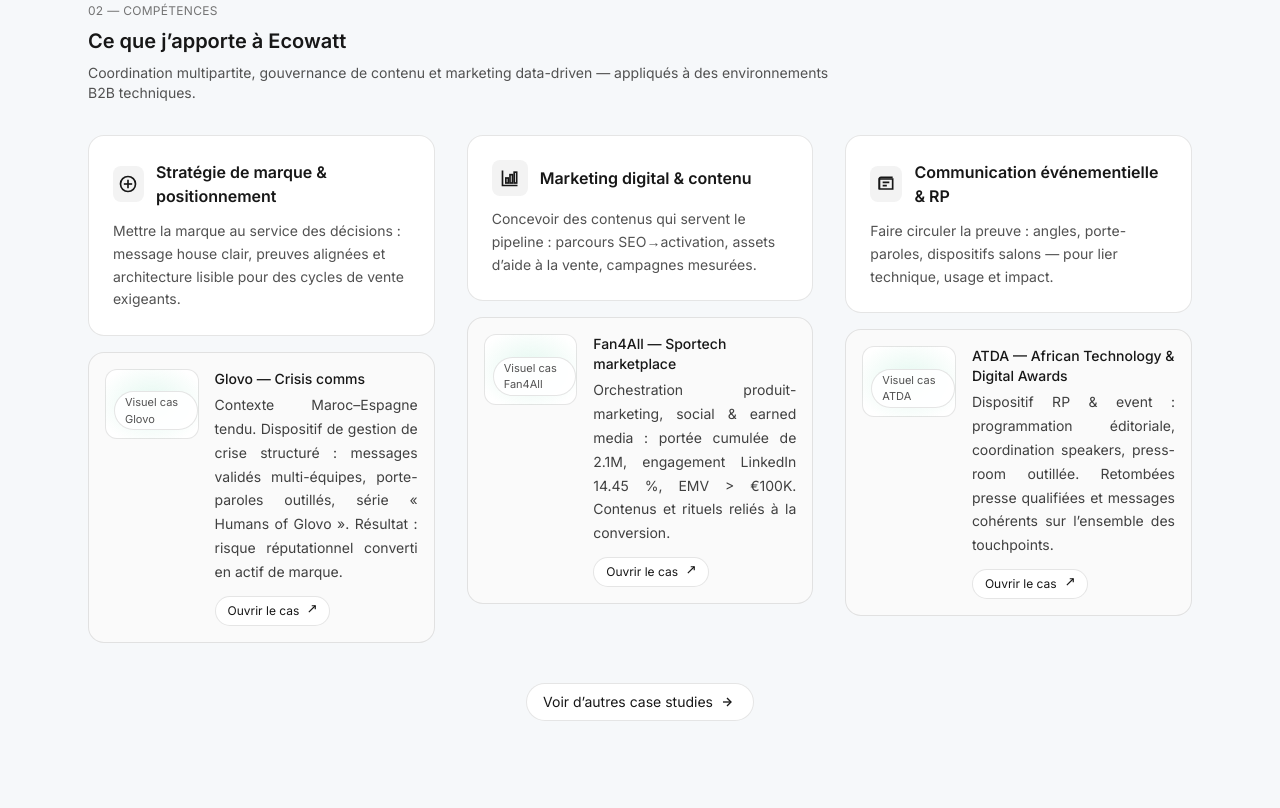
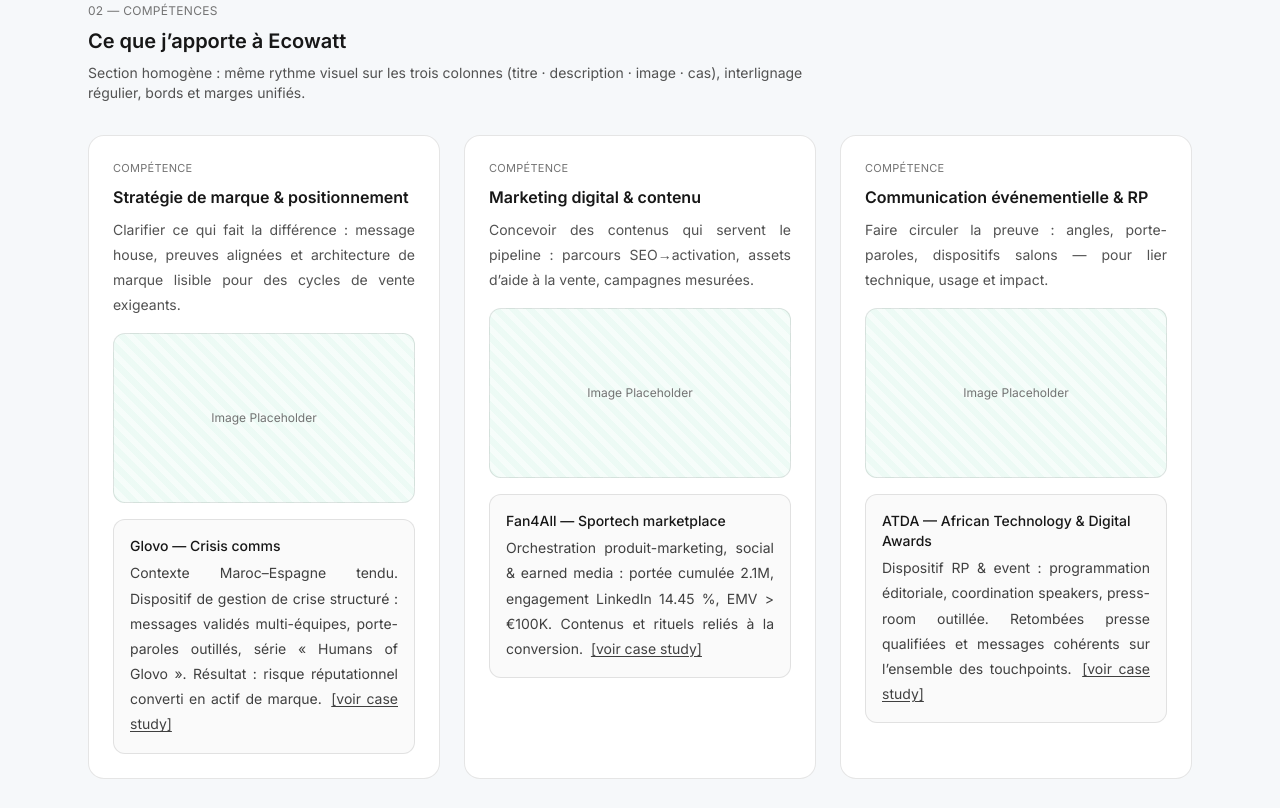
Before and after one commit to sahelpub21-debug/ECOWATT, a plain HTML site: page index.html in a window 1280 px wide. Shown: the part 1572-2380 px from the top of the page. Drawn offline with nearby package versions, Linux system fonts and the light colour scheme.

Commit message:
Update index.html

```diff
--- a/index.html
+++ b/index.html
@@ -21,7 +21,7 @@
     @keyframes floaty{0%{transform:translate3d(0,0,0);opacity:.06}33%{transform:translate3d(20px,-10px,0);opacity:.12}66%{transform:translate3d(-10px,15px,0);opacity:.08}100%{transform:translate3d(0,0,0);opacity:.06}}
     .orb{position:absolute;border-radius:9999px;filter:blur(28px);background:radial-gradient(closest-side,rgba(21,195,126,.12),rgba(21,195,126,0));animation:floaty 18s ease-in-out infinite}
     .glass{backdrop-filter:saturate(160%) blur(10px);-webkit-backdrop-filter:saturate(160%) blur(10px)}
-    .ph{background:radial-gradient(60% 60% at 50% 50%, rgba(21,195,126,.12), rgba(21,195,126,0))}
+    .ph{background:repeating-linear-gradient(45deg,rgba(21,195,126,.08) 0 6px,rgba(21,195,126,.04) 6px 12px)}
   </style>
 </head>
 <body class="bg-[#F6F8FA] text-[#0B1220] font-inter selection:bg-accent/15 selection:text-[#0B1220]">
@@ -129,117 +129,84 @@
     </div>
   </section>
 
-  <!-- 02 — Compétences + Case studies rattachés -->
+  <!-- 02 — Compétences (alignement homogène + sous-encadré + image placeholder + texte justifié) -->
   <section id="competences" class="scroll-mt-24 py-16">
     <div class="mx-auto max-w-6xl px-6">
       <header class="mb-8">
         <div class="text-xs uppercase tracking-wide text-neutral-500">02 — Compétences</div>
         <h2 class="mt-2 text-xl font-semibold text-neutral-900">Ce que j’apporte à Ecowatt</h2>
-        <p class="mt-2 max-w-3xl text-sm text-neutral-600">Coordination multipartite, gouvernance de contenu et marketing data-driven — appliqués à des environnements B2B techniques.</p>
+        <p class="mt-2 max-w-3xl text-sm text-neutral-600">Section homogène : même rythme visuel sur les trois colonnes (titre · description · image · cas), interlignage régulier, bords et marges unifiés.</p>
       </header>
 
-      <div class="grid gap-8 md:grid-cols-3">
-        <!-- Stratégie de marque & positionnement -->
-        <div class="space-y-4">
-          <div class="rounded-2xl border border-black/10 bg-white p-6">
-            <div class="mb-3 flex items-center gap-3">
-              <div class="inline-flex h-9 w-9 items-center justify-center rounded-lg bg-neutral-900/5 text-neutral-900">
-                <svg xmlns="http://www.w3.org/2000/svg" class="h-5 w-5" fill="none" viewBox="0 0 24 24" stroke="currentColor" stroke-width="2"><circle cx="12" cy="12" r="9"/><path d="M12 7v10"/><path d="M7 12h10"/></svg>
-              </div>
-              <h3 class="text-base font-semibold text-neutral-900">Stratégie de marque & positionnement</h3>
-            </div>
-            <p class="text-sm leading-relaxed text-neutral-600">Mettre la marque au service des décisions : message house clair, preuves alignées et architecture lisible pour des cycles de vente exigeants.</p>
-          </div>
+      <div class="grid gap-6 md:grid-cols-3 items-stretch">
+        <!-- 1) Stratégie de marque & positionnement -->
+        <article class="h-full rounded-2xl border border-black/10 bg-white p-6 flex flex-col">
+          <div class="text-[11px] uppercase tracking-wide text-neutral-500 mb-2">Compétence</div>
+          <h3 class="text-base font-semibold text-neutral-900">Stratégie de marque & positionnement</h3>
+          <p class="mt-2 text-sm leading-[1.8] text-neutral-600 text-justify">
+            Clarifier ce qui fait la différence : message house, preuves alignées et architecture de marque lisible pour des cycles de vente exigeants.
+          </p>
+
+          <!-- Image placeholder -->
+          <figure class="mt-4 w-full aspect-[16/9] rounded-xl border border-black/10 bg-white ph flex items-center justify-center">
+            <span class="text-[12px] text-neutral-500">Image Placeholder</span>
+          </figure>
 
           <!-- Sous-encadré case study -->
-          <div class="rounded-2xl border border-black/10 bg-neutral-50 p-4">
-            <div class="grid gap-4 sm:grid-cols-3">
-              <figure class="sm:col-span-1 relative w-full aspect-[4/3] overflow-hidden rounded-xl border border-black/10 bg-white ph">
-                <figcaption class="absolute bottom-2 left-2 rounded-full border border-black/10 bg-white/90 px-2.5 py-0.5 text-[11px] text-neutral-600">Visuel cas Glovo</figcaption>
-              </figure>
-              <div class="sm:col-span-2">
-                <div class="mb-1 text-sm font-medium text-neutral-900">Glovo — Crisis comms</div>
-                <p class="text-sm text-neutral-700 leading-[1.7] text-justify">
-                  Contexte Maroc–Espagne tendu. Dispositif de gestion de crise structuré : messages validés multi-équipes, porte-paroles outillés, série « Humans of Glovo ». Résultat : risque réputationnel converti en actif de marque.
-                </p>
-                <div class="mt-3">
-                  <a href="https://sahelpub21-debug.github.io/IT_Product_Marketing/#glovo" target="_blank" rel="noreferrer" class="inline-flex items-center gap-1 rounded-full border border-black/10 bg-white px-3 py-1.5 text-xs text-neutral-900 hover:border-black/20 hover:bg-neutral-900/5">
-                    Ouvrir le cas
-                    <svg viewBox="0 0 24 24" fill="none" class="h-3.5 w-3.5" stroke="currentColor" stroke-width="2"><path d="M15 3h6v6"/><path d="M10 14L21 3"/></svg>
-                  </a>
-                </div>
-              </div>
-            </div>
+          <div class="mt-4 rounded-xl border border-black/10 bg-neutral-50 p-4 text-sm">
+            <div class="font-medium text-neutral-900">Glovo — Crisis comms</div>
+            <p class="mt-1 text-neutral-700 leading-[1.8] text-justify">
+              Contexte Maroc–Espagne tendu. Dispositif de gestion de crise structuré : messages validés multi-équipes, porte-paroles outillés, série « Humans of Glovo ». Résultat : risque réputationnel converti en actif de marque.
+              <a href="https://sahelpub21-debug.github.io/IT_Product_Marketing/#glovo" target="_blank" rel="noreferrer" class="ml-1 underline underline-offset-2">[voir case study]</a>
+            </p>
           </div>
-        </div>
+        </article>
 
-        <!-- Marketing digital & contenu -->
-        <div class="space-y-4">
-          <div class="rounded-2xl border border-black/10 bg-white p-6">
-            <div class="mb-3 flex items-center gap-3">
-              <div class="inline-flex h-9 w-9 items-center justify-center rounded-lg bg-neutral-900/5 text-neutral-900">
-                <svg xmlns="http://www.w3.org/2000/svg" class="h-5 w-5" fill="none" viewBox="0 0 24 24" stroke="currentColor" stroke-width="2"><path d="M3 3v18h18"/><rect x="7" y="12" width="3" height="6"/><rect x="12" y="8" width="3" height="10"/><rect x="17" y="5" width="3" height="13"/></svg>
-              </div>
-              <h3 class="text-base font-semibold text-neutral-900">Marketing digital & contenu</h3>
-            </div>
-            <p class="text-sm leading-relaxed text-neutral-600">Concevoir des contenus qui servent le pipeline : parcours SEO→activation, assets d’aide à la vente, campagnes mesurées.</p>
-          </div>
+        <!-- 2) Marketing digital & contenu -->
+        <article class="h-full rounded-2xl border border-black/10 bg-white p-6 flex flex-col">
+          <div class="text-[11px] uppercase tracking-wide text-neutral-500 mb-2">Compétence</div>
+          <h3 class="text-base font-semibold text-neutral-900">Marketing digital & contenu</h3>
+          <p class="mt-2 text-sm leading-[1.8] text-neutral-600 text-justify">
+            Concevoir des contenus qui servent le pipeline : parcours SEO→activation, assets d’aide à la vente, campagnes mesurées.
+          </p>
+
+          <!-- Image placeholder -->
+          <figure class="mt-4 w-full aspect-[16/9] rounded-xl border border-black/10 bg-white ph flex items-center justify-center">
+            <span class="text-[12px] text-neutral-500">Image Placeholder</span>
+          </figure>
 
           <!-- Sous-encadré case study -->
-          <div class="rounded-2xl border border-black/10 bg-neutral-50 p-4">
-            <div class="grid gap-4 sm:grid-cols-3">
-              <figure class="sm:col-span-1 relative w-full aspect-[4/3] overflow-hidden rounded-xl border border-black/10 bg-white ph">
-                <figcaption class="absolute bottom-2 left-2 rounded-full border border-black/10 bg-white/90 px-2.5 py-0.5 text-[11px] text-neutral-600">Visuel cas Fan4All</figcaption>
-              </figure>
-              <div class="sm:col-span-2">
-                <div class="mb-1 text-sm font-medium text-neutral-900">Fan4All — Sportech marketplace</div>
-                <p class="text-sm text-neutral-700 leading-[1.7] text-justify">
-                  Orchestration produit-marketing, social & earned media : portée cumulée de 2.1M, engagement LinkedIn 14.45 %, EMV &gt; €100K. Contenus et rituels reliés à la conversion.
-                </p>
-                <div class="mt-3">
-                  <a href="https://sahelpub21-debug.github.io/IT_Product_Marketing/#fan4all" target="_blank" rel="noreferrer" class="inline-flex items-center gap-1 rounded-full border border-black/10 bg-white px-3 py-1.5 text-xs text-neutral-900 hover:border-black/20 hover:bg-neutral-900/5">
-                    Ouvrir le cas
-                    <svg viewBox="0 0 24 24" fill="none" class="h-3.5 w-3.5" stroke="currentColor" stroke-width="2"><path d="M15 3h6v6"/><path d="M10 14L21 3"/></svg>
-                  </a>
-                </div>
-              </div>
-            </div>
+          <div class="mt-4 rounded-xl border border-black/10 bg-neutral-50 p-4 text-sm">
+            <div class="font-medium text-neutral-900">Fan4All — Sportech marketplace</div>
+            <p class="mt-1 text-neutral-700 leading-[1.8] text-justify">
+              Orchestration produit-marketing, social & earned media : portée cumulée 2.1M, engagement LinkedIn 14.45 %, EMV &gt; €100K. Contenus et rituels reliés à la conversion.
+              <a href="https://sahelpub21-debug.github.io/IT_Product_Marketing/#fan4all" target="_blank" rel="noreferrer" class="ml-1 underline underline-offset-2">[voir case study]</a>
+            </p>
           </div>
-        </div>
+        </article>
 
-        <!-- Communication événementielle & RP -->
-        <div class="space-y-4">
-          <div class="rounded-2xl border border-black/10 bg-white p-6">
-            <div class="mb-3 flex items-center gap-3">
-              <div class="inline-flex h-9 w-9 items-center justify-center rounded-lg bg-neutral-900/5 text-neutral-900">
-                <svg xmlns="http://www.w3.org/2000/svg" class="h-5 w-5" fill="none" viewBox="0 0 24 24" stroke="currentColor" stroke-width="2"><path d="M4 6h16v12H4z"/><path d="M8 10h8M8 14h5"/><path d="M4 18V6a2 2 0 0 1 2-2h14"/></svg>
-              </div>
-              <h3 class="text-base font-semibold text-neutral-900">Communication événementielle & RP</h3>
-            </div>
-            <p class="text-sm leading-relaxed text-neutral-600">Faire circuler la preuve : angles, porte-paroles, dispositifs salons — pour lier technique, usage et impact.</p>
-          </div>
+        <!-- 3) Communication événementielle & RP -->
+        <article class="h-full rounded-2xl border border-black/10 bg-white p-6 flex flex-col">
+          <div class="text-[11px] uppercase tracking-wide text-neutral-500 mb-2">Compétence</div>
+          <h3 class="text-base font-semibold text-neutral-900">Communication événementielle & RP</h3>
+          <p class="mt-2 text-sm leading-[1.8] text-neutral-600 text-justify">
+            Faire circuler la preuve : angles, porte-paroles, dispositifs salons — pour lier technique, usage et impact.
+          </p>
+
+          <!-- Image placeholder -->
+          <figure class="mt-4 w-full aspect-[16/9] rounded-xl border border-black/10 bg-white ph flex items-center justify-center">
+            <span class="text-[12px] text-neutral-500">Image Placeholder</span>
+          </figure>
 
           <!-- Sous-encadré case study -->
-          <div class="rounded-2xl border border-black/10 bg-neutral-50 p-4">
-            <div class="grid gap-4 sm:grid-cols-3">
-              <figure class="sm:col-span-1 relative w-full aspect-[4/3] overflow-hidden rounded-xl border border-black/10 bg-white ph">
-                <figcaption class="absolute bottom-2 left-2 rounded-full border border-black/10 bg-white/90 px-2.5 py-0.5 text-[11px] text-neutral-600">Visuel cas ATDA</figcaption>
-              </figure>
-              <div class="sm:col-span-2">
-                <div class="mb-1 text-sm font-medium text-neutral-900">ATDA — African Technology & Digital Awards</div>
-                <p class="text-sm text-neutral-700 leading-[1.7] text-justify">
-                  Dispositif RP & event : programmation éditoriale, coordination speakers, press-room outillée. Retombées presse qualifiées et messages cohérents sur l’ensemble des touchpoints.
-                </p>
-                <div class="mt-3">
-                  <a href="https://sahelpub21-debug.github.io/IT_Product_Marketing/#atda" target="_blank" rel="noreferrer" class="inline-flex items-center gap-1 rounded-full border border-black/10 bg-white px-3 py-1.5 text-xs text-neutral-900 hover:border-black/20 hover:bg-neutral-900/5">
-                    Ouvrir le cas
-                    <svg viewBox="0 0 24 24" fill="none" class="h-3.5 w-3.5" stroke="currentColor" stroke-width="2"><path d="M15 3h6v6"/><path d="M10 14L21 3"/></svg>
-                  </a>
-                </div>
-              </div>
-            </div>
+          <div class="mt-4 rounded-xl border border-black/10 bg-neutral-50 p-4 text-sm">
+            <div class="font-medium text-neutral-900">ATDA — African Technology & Digital Awards</div>
+            <p class="mt-1 text-neutral-700 leading-[1.8] text-justify">
+              Dispositif RP & event : programmation éditoriale, coordination speakers, press-room outillée. Retombées presse qualifiées et messages cohérents sur l’ensemble des touchpoints.
+              <a href="https://sahelpub21-debug.github.io/IT_Product_Marketing/#atda" target="_blank" rel="noreferrer" class="ml-1 underline underline-offset-2">[voir case study]</a>
+            </p>
           </div>
-        </div>
+        </article>
       </div>
 
       <!-- Lien vers d'autres cases -->
@@ -279,7 +246,7 @@
     </div>
   </section>
 
-  <!-- KPI + mini-audit + liens -->
+  <!-- KPI + mini-audit -->
   <section id="kpi" class="scroll-mt-24 py-16">
     <div class="mx-auto max-w-6xl px-6">
       <header class="mb-8">
@@ -325,24 +292,6 @@
           </figure>
         </div>
       </div>
-
-      <div class="mt-12 rounded-2xl border border-black/10 bg-white p-6">
-        <div class="mb-4 text-sm font-medium text-neutral-900">Ressources</div>
-        <div class="flex flex-wrap gap-3">
-          <a href="https://sahelpub21-debug.github.io/IT_Product_Marketing/" target="_blank" rel="noreferrer" class="inline-flex items-center gap-2 rounded-full border border-black/10 px-4 py-2 text-sm hover:border-black/20 hover:bg-neutral-900/5">
-            <svg viewBox="0 0 24 24" fill="none" class="h-4 w-4" stroke="currentColor" stroke-width="2"><path d="M3 7h18"/><path d="M3 12h18"/><path d="M3 17h18"/></svg>
-            Case studies
-          </a>
-          <a href="https://ecowatt.ma/" target="_blank" rel="noreferrer" class="inline-flex items-center gap-2 rounded-full border border-black/10 px-4 py-2 text-sm hover:border-black/20 hover:bg-neutral-900/5">
-            <svg viewBox="0 0 24 24" fill="none" class="h-4 w-4" stroke="currentColor" stroke-width="2"><path d="M15 3h6v6"/><path d="M10 14L21 3"/></svg>
-            Offre d’emploi
-          </a>
-          <a href="#" target="_blank" rel="noreferrer" class="inline-flex items-center gap-2 rounded-full border border-black/10 px-4 py-2 text-sm hover:border-black/20 hover:bg-neutral-900/5">
-            <svg viewBox="0 0 24 24" fill="none" class="h-4 w-4" stroke="currentColor" stroke-width="2"><path d="M14 2H6a2 2 0 0 0-2 2v16a2 2 0 0 0 2 2h12a2 2 0 0 0 2-2V8z"/><path d="M14 2v6h6"/></svg>
-            Note d’intention
-          </a>
-        </div>
-      </div>
     </div>
   </section>
 
```
